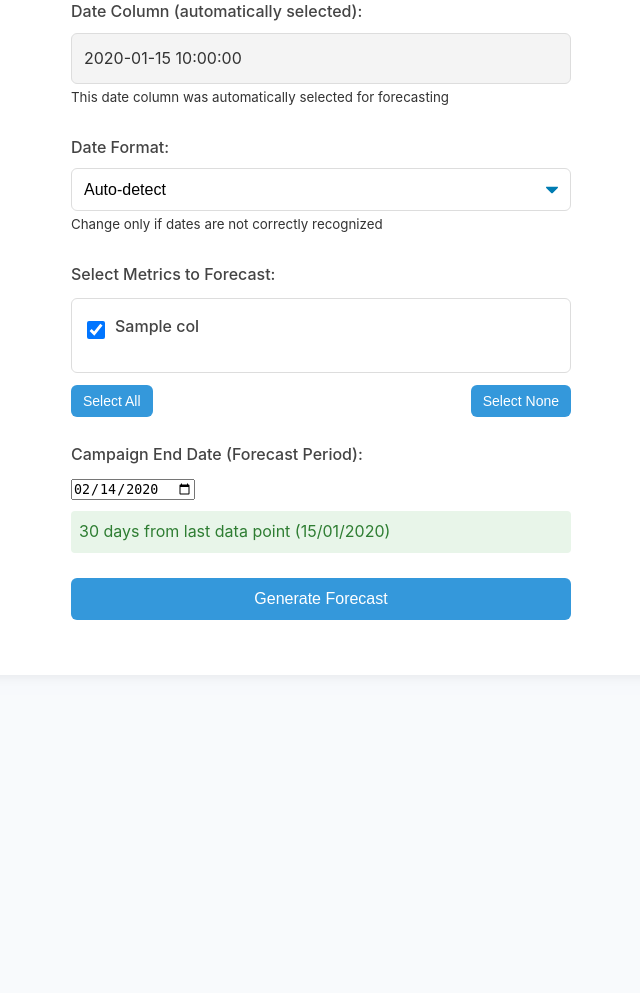
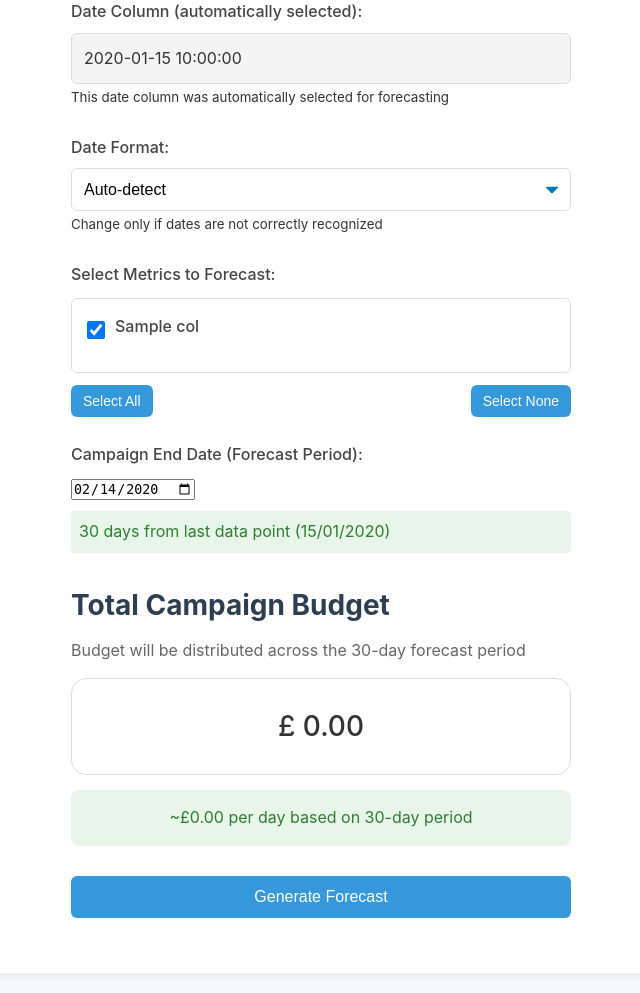
Before and after one commit to techaras/unyte-predictions, a Flask app: template templates/select_columns.html in a window 1280 px wide. Shown: the part 307-1300 px from the top of the page, without its empty margins (319-959 px from the left). Before the commit the page ends 927 px from the top, so only its background shows below. Run offline with Flask 3, Linux system fonts and the light colour scheme; the template is opened without the code that fills it: most values are stand-ins (such as "Sample title", 1, 10 or a date in 2020).

Commit message:
Added Total Campaign Budget field

```diff
--- a/static/css/style.css
+++ b/static/css/style.css
@@ -306,3 +306,41 @@ tr:hover {
         min-width: 100%;
     }
 }
+
+/* Total Campaign Budget styling */
+.budget-section {
+    margin-top: 30px;
+    margin-bottom: 30px;
+}
+
+.budget-section h2 {
+    font-size: 28px;
+    margin-bottom: 10px;
+    color: #2c3e50;
+    text-align: left;
+}
+
+.budget-subtitle {
+    color: #666;
+    margin-bottom: 15px;
+    text-align: left;
+}
+
+.budget-box {
+    border: 1px solid #ddd;
+    border-radius: 15px;
+    padding: 25px;
+    font-size: 28px;
+    margin-bottom: 15px;
+    text-align: center;
+    font-weight: 500;
+}
+
+.daily-budget {
+    background-color: #e8f5e9;
+    color: #2e7d32;
+    padding: 15px;
+    border-radius: 8px;
+    text-align: center;
+    font-size: 16px;
+}
--- a/static/js/main.js
+++ b/static/js/main.js
@@ -66,4 +66,105 @@ document.addEventListener('DOMContentLoaded', function() {
             }
         });
     }
+
+    // Budget calculation functionality
+    function calculateBudget(forecastDays) {
+        // Get the daily average from the server-provided data or default to 0
+        const budgetData = window.budgetData || { dailyAverage: 0, currency: '£' };
+        const dailyAverage = parseFloat(budgetData.dailyAverage) || 0;
+        const currency = budgetData.currency || '£';
+
+        // Calculate total budget
+        const totalBudget = dailyAverage * forecastDays;
+
+        // Format numbers with commas
+        const formatNumber = (num) => {
+            return num.toFixed(2).replace(/\B(?=(\d{3})+(?!\d))/g, ",");
+        };
+
+        // Update the UI elements
+        const budgetPeriodText = document.getElementById('budget-period-text');
+        const budgetCurrency = document.getElementById('budget-currency');
+        const budgetValue = document.getElementById('budget-value');
+        const dailyBudgetText = document.getElementById('daily-budget-text');
+        const estimatedBudget = document.getElementById('estimated_budget');
+
+        if (budgetPeriodText) {
+            budgetPeriodText.textContent =
+                `Budget will be distributed across the ${forecastDays}-day forecast period`;
+        }
+        if (budgetCurrency) {
+            budgetCurrency.textContent = currency;
+        }
+        if (budgetValue) {
+            budgetValue.textContent = formatNumber(totalBudget);
+        }
+        if (dailyBudgetText) {
+            dailyBudgetText.textContent =
+                `~${currency}${formatNumber(dailyAverage)} per day based on ${forecastDays}-day period`;
+        }
+        if (estimatedBudget) {
+            estimatedBudget.value = totalBudget;
+        }
+    }
+
+    // Setup date picker and budget calculation
+    const campaignEndDateInput = document.getElementById('campaign_end_date');
+    const forecastPeriodInput = document.getElementById('forecast_period');
+    const lastCsvDateInput = document.getElementById('last_csv_date');
+    const daysCountSpan = document.getElementById('days-count');
+    const csvLastDateSpan = document.getElementById('csv-last-date');
+
+    if (campaignEndDateInput && forecastPeriodInput && lastCsvDateInput) {
+        // Format last CSV date for display
+        const formatDate = (date) => {
+            const day = String(date.getDate()).padStart(2, '0');
+            const month = String(date.getMonth() + 1).padStart(2, '0');
+            const year = date.getFullYear();
+            return `${day}/${month}/${year}`;
+        };
+
+        // Get the last date from the CSV
+        const lastCsvDateStr = lastCsvDateInput.value;
+        const lastCsvDate = new Date(lastCsvDateStr);
+
+        // Set CSV last date in the display if the element exists
+        if (csvLastDateSpan) {
+            csvLastDateSpan.textContent = formatDate(lastCsvDate);
+        }
+
+        // Set default end date (30 days from last CSV date)
+        const defaultEndDate = new Date(lastCsvDate);
+        defaultEndDate.setDate(lastCsvDate.getDate() + 30);
+
+        // Format the date for the input value (YYYY-MM-DD)
+        const formatDateForInput = (date) => {
+            return date.toISOString().split('T')[0];
+        };
+
+        // Set default date if it hasn't been set already
+        if (!campaignEndDateInput.value) {
+            campaignEndDateInput.value = formatDateForInput(defaultEndDate);
+        }
+
+        // Update days count and budget when date changes
+        campaignEndDateInput.addEventListener('change', function() {
+            const selectedDate = new Date(this.value);
+            const diffTime = Math.abs(selectedDate - lastCsvDate);
+            const diffDays = Math.ceil(diffTime / (1000 * 60 * 60 * 24));
+
+            // Update the forecast period
+            if (daysCountSpan) {
+                daysCountSpan.textContent = diffDays;
+            }
+            forecastPeriodInput.value = diffDays;
+
+            // Update the budget calculation
+            calculateBudget(diffDays);
+        });
+
+        // Initial calculation with default value
+        const initialDays = parseInt(forecastPeriodInput.value) || 30;
+        calculateBudget(initialDays);
+    }
 });
--- a/templates/select_columns.html
+++ b/templates/select_columns.html
@@ -5,6 +5,11 @@
     <meta name="viewport" content="width=device-width, initial-scale=1.0">
     <title>Select Columns - Unyte Predictions</title>
     <link rel="stylesheet" href="{{ url_for('static', filename='css/style.css') }}">
+    <!-- Add budget data initialization script -->
+    <script>
+        // Make budget data available to JavaScript
+        window.budgetData = {{ budget_data|tojson|safe }};
+    </script>
 </head>
 <body>
     <div class="container">
@@ -85,6 +90,23 @@
                 <input type="hidden" name="forecast_period" id="forecast_period" value="30">
             </div>
 
+            <!-- Budget section -->
+            <div class="form-group budget-section">
+                <h2>Total Campaign Budget</h2>
+                <p class="budget-subtitle" id="budget-period-text">Budget will be distributed across the 30-day forecast period</p>
+
+                <div class="budget-box">
+                    <span id="budget-currency">{{ budget_data.currency }}</span> <span id="budget-value">0.00</span>
+                </div>
+
+                <div class="daily-budget">
+                    <span id="daily-budget-text">~{{ budget_data.currency }}{{ "%.2f"|format(budget_data.dailyAverage) }} per day based on 30-day period</span>
+                </div>
+
+                <!-- Hidden input to store the calculated budget value -->
+                <input type="hidden" name="estimated_budget" id="estimated_budget" value="0">
+            </div>
+
             <div class="form-group">
                 <button type="submit" class="btn">Generate Forecast</button>
             </div>
@@ -92,53 +114,5 @@
     </div>
 
     <script src="{{ url_for('static', filename='js/main.js') }}"></script>
-
-    <!-- Date picker functionality -->
-    <script>
-        document.addEventListener('DOMContentLoaded', function() {
-            // Add date picker functionality
-            const campaignEndDateInput = document.getElementById('campaign_end_date');
-            const forecastPeriodInput = document.getElementById('forecast_period');
-            const daysCountSpan = document.getElementById('days-count');
-            const csvLastDateSpan = document.getElementById('csv-last-date');
-            const lastCsvDateInput = document.getElementById('last_csv_date');
-
-            // Get the last date from the CSV (from the hidden input)
-            const lastCsvDateStr = lastCsvDateInput.value;
-            const lastCsvDate = new Date(lastCsvDateStr);
-
-            // Format last CSV date for display
-            const formatDate = (date) => {
-                const day = String(date.getDate()).padStart(2, '0');
-                const month = String(date.getMonth() + 1).padStart(2, '0');
-                const year = date.getFullYear();
-                return `${day}/${month}/${year}`;
-            };
-
-            // Set CSV last date in the display
-            csvLastDateSpan.textContent = formatDate(lastCsvDate);
-
-            // Set default end date (30 days from last CSV date)
-            const defaultEndDate = new Date(lastCsvDate);
-            defaultEndDate.setDate(lastCsvDate.getDate() + 30);
-
-            // Format the date for the input value (YYYY-MM-DD)
-            const formatDateForInput = (date) => {
-                return date.toISOString().split('T')[0];
-            };
-
-            campaignEndDateInput.value = formatDateForInput(defaultEndDate);
-
-            // Update days count when date changes
-            campaignEndDateInput.addEventListener('change', function() {
-                const selectedDate = new Date(this.value);
-                const diffTime = Math.abs(selectedDate - lastCsvDate);
-                const diffDays = Math.ceil(diffTime / (1000 * 60 * 60 * 24));
-
-                daysCountSpan.textContent = diffDays;
-                forecastPeriodInput.value = diffDays;
-            });
-        });
-    </script>
 </body>
 </html>
```
Also changed, not shown: routes/main_routes.py (+14 -2 lines), services/file_service.py (+94 -0 lines).
